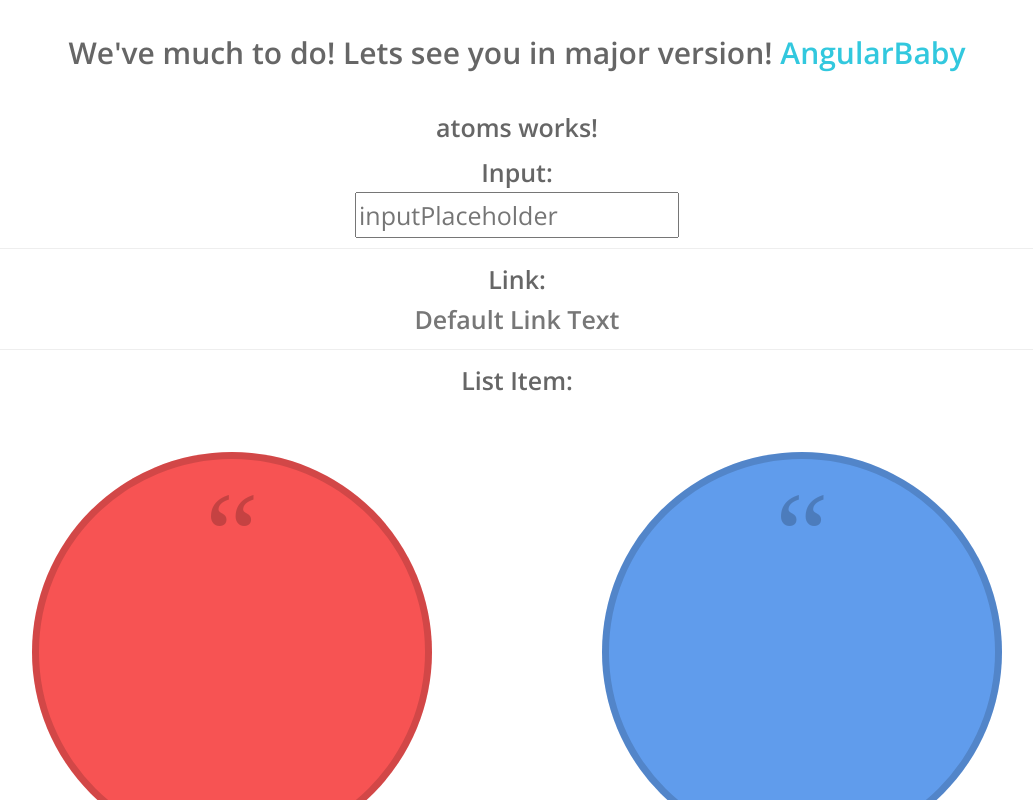
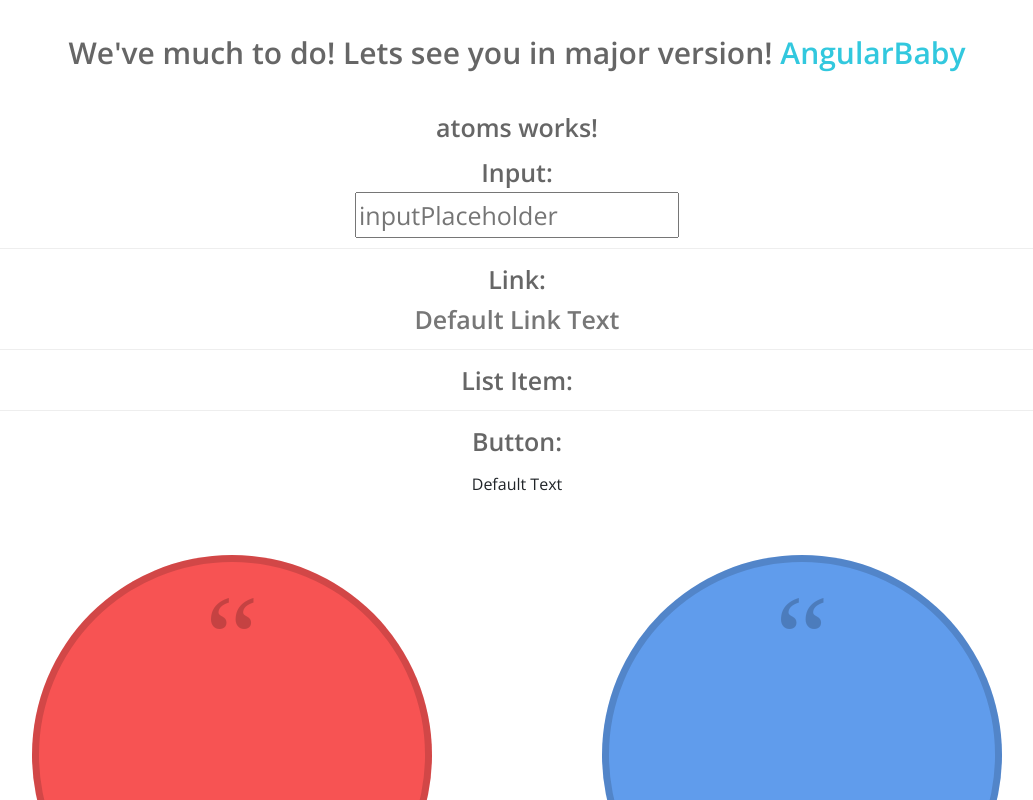
Before and after one commit to mehmetakifalp/angularbaby, an Angular app: page /atoms in a window 1280 px wide. Shown: the top 800 px of the page, without its empty margins (123-1156 px from the left). Built offline with nearby package versions, Linux system fonts and the light colour scheme.

Commit message:
change detection on push for all atoms

```diff
--- a/src/app/components/atoms/atoms.component.html
+++ b/src/app/components/atoms/atoms.component.html
@@ -10,3 +10,6 @@ Link:<br />
 <hr />
 List Item:<br />
 <baby-list-item></baby-list-item>
+<hr />
+Button: <br>
+<baby-button></baby-button>
--- a/src/app/components/atoms/button/button.component.html
+++ b/src/app/components/atoms/button/button.component.html
@@ -1 +1 @@
-<button [type]="buttonType" [disabled]="buttonStatus" [class]="buttonClass"></button>
+<button [type]="buttonType" [disabled]="buttonStatus" [class]="buttonClass"> {{buttonText}}</button>
--- a/src/app/components/atoms/button/button.component.ts
+++ b/src/app/components/atoms/button/button.component.ts
@@ -2,11 +2,12 @@
  * @Author: mehmetakifalp@gmail.com - mehmet akif alp
  * @Company : rastmobile.com
  */
-import { Component, Input } from "@angular/core";
+import { Component, Input, ChangeDetectionStrategy } from "@angular/core";
 
 @Component({
   selector: 'baby-button',
-  templateUrl: 'button.component.html'
+  templateUrl: 'button.component.html',
+  changeDetection: ChangeDetectionStrategy.OnPush
 })
 export class ButtonComponent {
 
@@ -20,4 +21,9 @@ export class ButtonComponent {
     @Input()
     buttonStatus: boolean = false;
 
+
+    get buttonText():string{
+      return  "Default Text";
+    }
+
 }
--- a/src/app/components/atoms/input/input.component.ts
+++ b/src/app/components/atoms/input/input.component.ts
@@ -2,12 +2,13 @@
  * @Author: mehmetakifalp@gmail.com - mehmet akif alp
  * @Company : rastmobile.com
  */
-import { Component, OnInit, Input } from '@angular/core';
+import { Component, OnInit, Input, ChangeDetectionStrategy } from '@angular/core';
 
 @Component({
   selector: 'baby-input',
   templateUrl: './input.component.html',
-  styleUrls: ['./input.component.css']
+  styleUrls: ['./input.component.css'],
+  changeDetection: ChangeDetectionStrategy.OnPush
 })
 export class InputComponent implements OnInit {
 
--- a/src/app/components/atoms/list-item/list-item.component.ts
+++ b/src/app/components/atoms/list-item/list-item.component.ts
@@ -1,8 +1,9 @@
-import { Component } from '@angular/core';
+import { Component, ChangeDetectionStrategy } from '@angular/core';
 
 @Component({
   selector: 'baby-list-item',
-  templateUrl: 'list-item.component.html'
+  templateUrl: 'list-item.component.html',
+  changeDetection: ChangeDetectionStrategy.OnPush
 })
 export class ListItemComponent{
 
```
